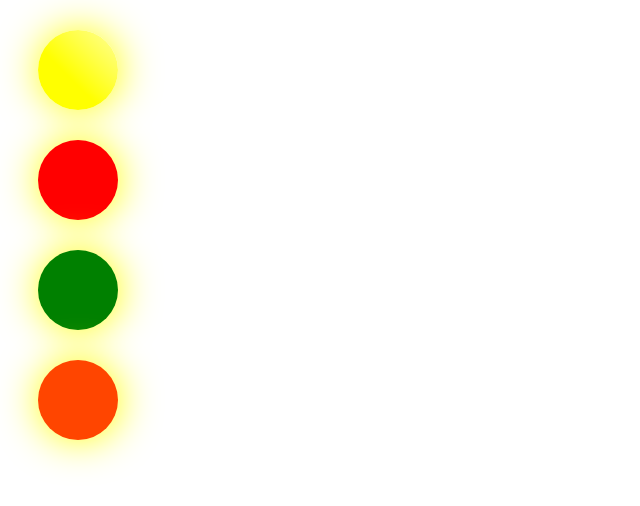
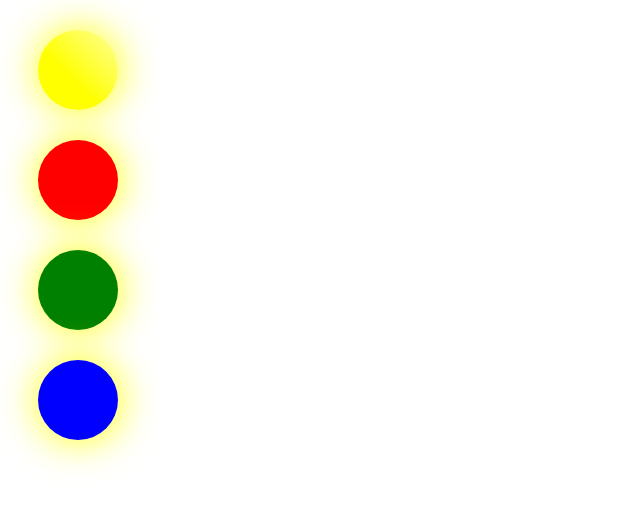
Before and after one commit to juliadejongg/Challenge2F, a plain HTML site: page index.html in a window 1280 px wide. Shown: the whole page, without its empty margins (0-640 px from the left). Drawn offline with nearby package versions, Linux system fonts and the light colour scheme.

Commit message:
Update style.css

```diff
--- a/css/style.css
+++ b/css/style.css
@@ -65,7 +65,7 @@ body.night {
 }
 
 #circle4{
-    background: orangered;
+    background: blue;
     /* background: linear-gradient(to top right, orangered 40%, yellow 100%); */
 }
 
```
